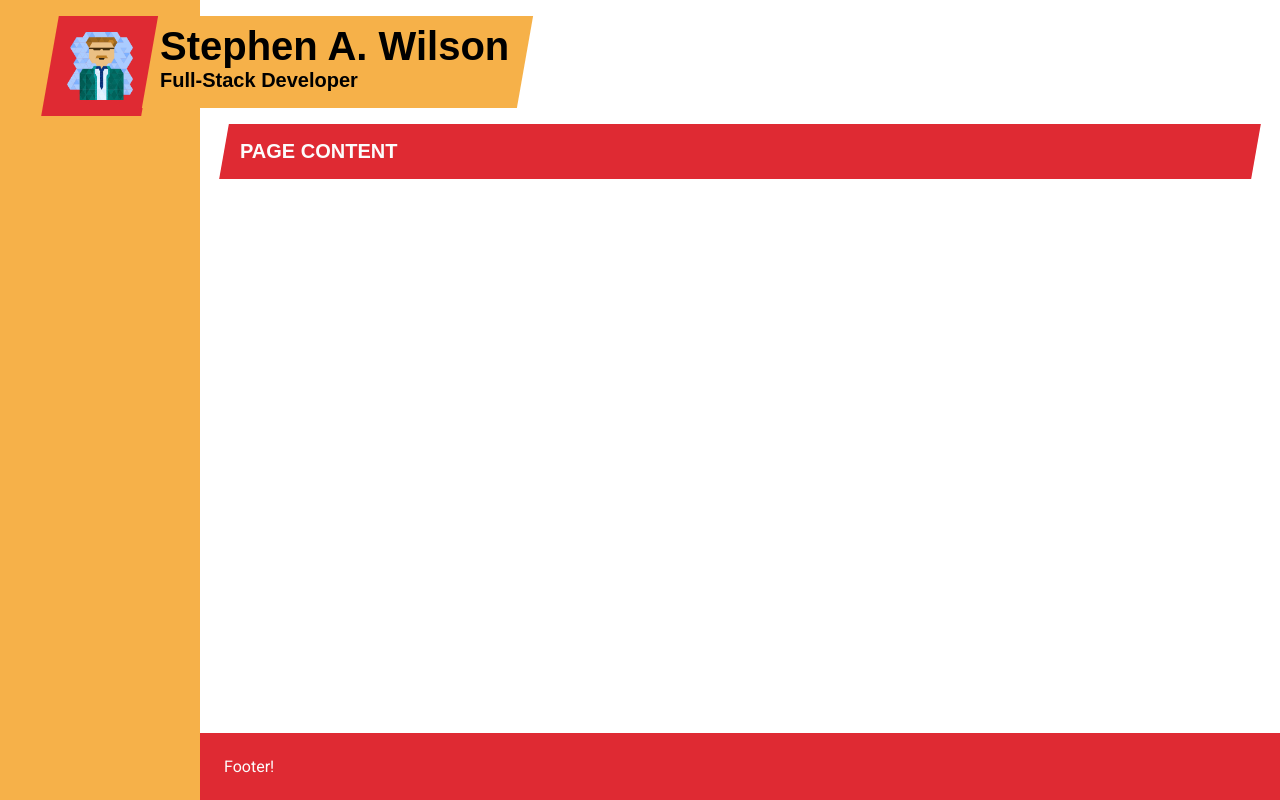
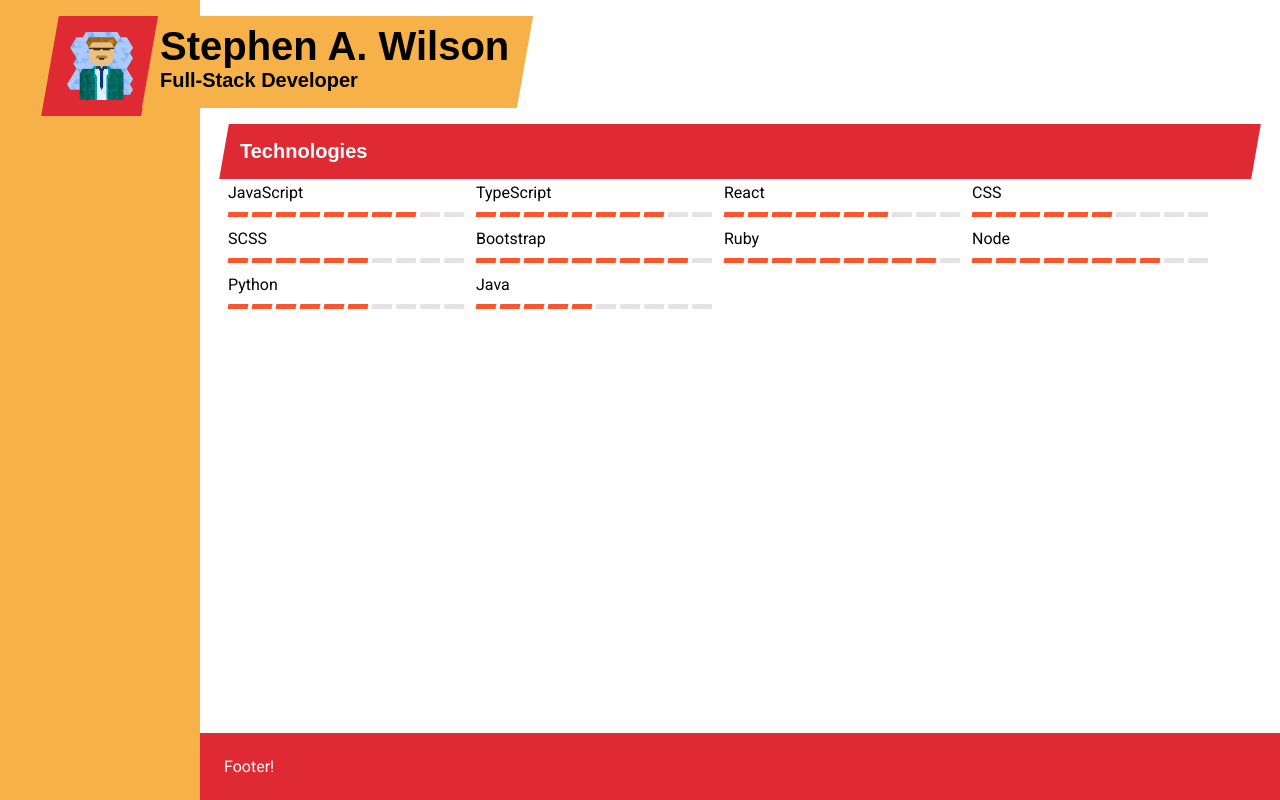
Before and after one commit to CptnFizzbin/personal-site, a React (Create React App) app: page / in a window 1280 px wide. Built offline with nearby package versions, Linux system fonts and the light colour scheme; a web font is replaced by a local one.

Commit message:
add technology section

```diff
--- a/src/App/AppMain.tsx
+++ b/src/App/AppMain.tsx
@@ -1,12 +1,13 @@
 import { FC } from 'react'
 
+import { Technologies } from '../Technologies/Technologies'
+
 import mainStyle from './AppMain.module.scss'
-import { Header } from '../UI/Header'
 
 export const AppMain: FC = () => {
   return (
     <div className={mainStyle.main}>
-      <Header title="PAGE CONTENT" />
+      <Technologies />
     </div>
   )
 }
--- /dev/null
+++ b/src/Technologies/TechItem.module.scss
@@ -0,0 +1,23 @@
+@import "../mixins";
+@import "../variables";
+
+.TechItem {
+  padding: 4px;
+  display: inline-block;
+}
+
+.StrengthBar {
+}
+
+.StrengthBarSegment {
+  @include tilted-bg($colour-white-dark);
+
+  display: inline-block;
+  width: 20px;
+  height: 5px;
+  margin-right: 4px;
+
+  &.filled::before {
+    background-color: $colour2;
+  }
+}
--- /dev/null
+++ b/src/Technologies/TechItem.tsx
@@ -0,0 +1,41 @@
+import { FC } from 'react'
+import { Technology } from './Technology'
+import classNames from 'classnames'
+
+import styles from './TechItem.module.scss'
+
+interface TechItemProps {
+  tech: Technology
+}
+
+export const TechItem: FC<TechItemProps> = ({
+  tech,
+}) => {
+  return (
+    <div className={styles.TechItem}>
+      <div className={styles.TechItemName}>{tech.name}</div>
+      <StrengthBar strength={tech.strength} />
+    </div>
+  )
+}
+
+interface StrengthBarProps {
+  strength: number
+}
+
+const StrengthBar: FC<StrengthBarProps> = ({
+  strength,
+}) => {
+  const MAX_STRENGTH = 10
+
+  return (
+    <span className={styles.StrengthBar}>
+      {Array(MAX_STRENGTH).fill(null).map((_, index) => (
+        <span
+          key={index}
+          className={classNames(styles.StrengthBarSegment, { [styles.filled]: index < strength })}
+        />
+      ))}
+    </span>
+  )
+}
--- /dev/null
+++ b/src/Technologies/Technologies.tsx
@@ -0,0 +1,26 @@
+import { FC } from 'react'
+import { Header } from '../UI/Header'
+import { TechItem } from './TechItem'
+import { Technology } from './Technology'
+
+const techList: Technology[] = [
+  { name: 'JavaScript', strength: 8 },
+  { name: 'TypeScript', strength: 8 },
+  { name: 'React', strength: 7 },
+  { name: 'CSS', strength: 6 },
+  { name: 'SCSS', strength: 6 },
+  { name: 'Bootstrap', strength: 9 },
+  { name: 'Ruby', strength: 9 },
+  { name: 'Node', strength: 8 },
+  { name: 'Python', strength: 6 },
+  { name: 'Java', strength: 5 },
+]
+
+export const Technologies: FC = () => {
+  return (
+    <>
+      <Header title="Technologies" />
+      {techList.map(tech => <TechItem key={tech.name} tech={tech} />)}
+    </>
+  )
+}
--- /dev/null
+++ b/src/Technologies/Technology.tsx
@@ -0,0 +1,4 @@
+export interface Technology {
+  name: string
+  strength: number
+}
```
